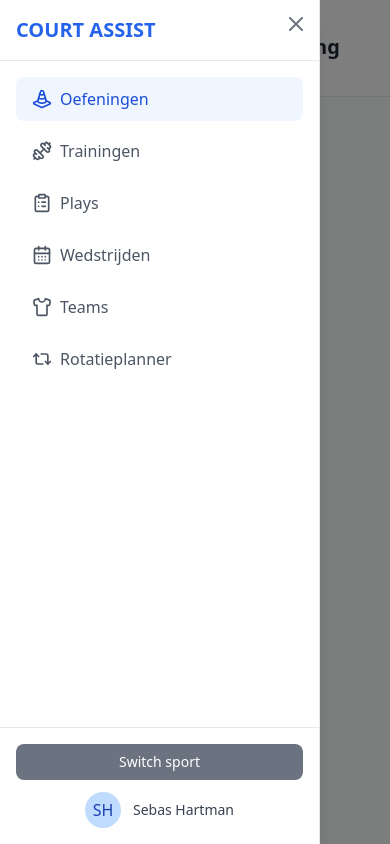
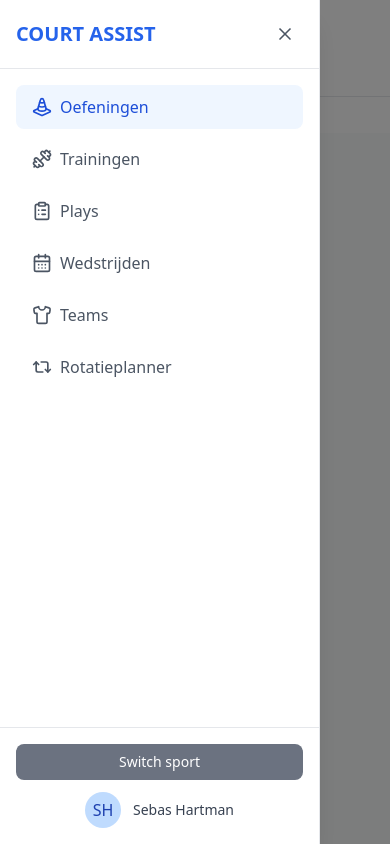
Before and after one commit to SebasJH/court-assist, a Vue app: page /oefening/1 in a window 390 px wide. Both pictures are taken after a click on the button "Menu". Built offline with nearby package versions, Linux system fonts and the light colour scheme.

Commit message:
Updatred mobile navigation

```diff
--- a/src/App.vue
+++ b/src/App.vue
@@ -13,27 +13,26 @@
     </main>
 
     <!-- Mobile sidebar drawer -->
-    <Modal
+    <MobileSidebarDrawer
       :open="mobileSidebarOpen"
       @close="mobileSidebarOpen = false"
-      :drawer="true"
       side="left"
       drawerWidthClass="max-w-xs"
       contentPaddingClass="p-0"
     >
       <Sidebar />
-    </Modal>
+    </MobileSidebarDrawer>
   </div>
 </template>
 
 <script>
 import Sidebar from './components/Sidebar.vue'
 import NotificationBar from './components/NotificationBar.vue'
-import Modal from './components/Modal.vue'
+import MobileSidebarDrawer from './components/MobileSidebarDrawer.vue'
 
 export default {
   name: 'App',
-  components: { Sidebar, NotificationBar, Modal },
+  components: { Sidebar, NotificationBar, MobileSidebarDrawer },
   data() {
     return {
       mobileSidebarOpen: false
--- /dev/null
+++ b/src/components/MobileSidebarDrawer.vue
@@ -0,0 +1,89 @@
+<template>
+  <transition name="msd-overlay-fade" appear>
+    <div
+      v-show="open"
+      class="fixed inset-0 z-[5000] flex bg-black/50 items-stretch justify-start xl:hidden"
+      @mousedown="onOverlayMouseDown"
+      @click="onOverlayClick"
+      role="presentation"
+    >
+      <transition name="msd-drawer-left" appear>
+        <div
+          v-show="open"
+          ref="panel"
+          class="relative bg-white shadow-xl overflow-y-auto h-full w-full"
+          :class="[drawerWidthClass, contentPaddingClass]"
+          role="dialog"
+          aria-modal="true"
+        >
+          <slot />
+        </div>
+      </transition>
+    </div>
+  </transition>
+</template>
+
+<script>
+export default {
+  name: 'MobileSidebarDrawer',
+  props: {
+    open: { type: Boolean, default: false },
+    // side kept for future extensibility; only 'left' is used for the mobile menu
+    side: { type: String, default: 'left' },
+    drawerWidthClass: { type: String, default: 'max-w-xs' },
+    contentPaddingClass: { type: String, default: 'p-0' }
+  },
+  emits: ['close'],
+  data() {
+    return { mouseStartedOnOverlay: false }
+  },
+  methods: {
+    onOverlayMouseDown(e) {
+      this.mouseStartedOnOverlay = e.target === e.currentTarget
+    },
+    onOverlayClick(e) {
+      if (e.target === e.currentTarget && this.mouseStartedOnOverlay) {
+        this.$emit('close')
+      }
+      this.mouseStartedOnOverlay = false
+    },
+    onKeyDown(e) {
+      if (e.key === 'Escape') this.$emit('close')
+    }
+  },
+  mounted() {
+    window.addEventListener('keydown', this.onKeyDown)
+  },
+  unmounted() {
+    window.removeEventListener('keydown', this.onKeyDown)
+  }
+}
+</script>
+
+<style scoped>
+/* Overlay fade */
+.msd-overlay-fade-enter-active,
+.msd-overlay-fade-leave-active {
+  transition: opacity 200ms ease;
+}
+.msd-overlay-fade-enter-from,
+.msd-overlay-fade-leave-to {
+  opacity: 0;
+}
+
+/* Drawer slide from left */
+.msd-drawer-left-enter-active,
+.msd-drawer-left-leave-active {
+  transition: transform 260ms ease, opacity 260ms ease;
+}
+.msd-drawer-left-enter-from,
+.msd-drawer-left-leave-to {
+  transform: translateX(-100%);
+  opacity: 0.9;
+}
+.msd-drawer-left-enter-to,
+.msd-drawer-left-leave-from {
+  transform: translateX(0);
+  opacity: 1;
+}
+</style>
--- a/src/components/Modal.vue
+++ b/src/components/Modal.vue
@@ -58,7 +58,7 @@
     },
     contentClass() {
       if (!this.drawer) {
-        return `rounded-none md:rounded-2xl w-full ${this.maxWidthClass} max-h-[90vh] ${this.contentPaddingClass}`
+        return `rounded-t-2xl md:rounded-2xl w-full ${this.maxWidthClass} max-h-[90vh] ${this.contentPaddingClass}`
       }
       return `h-full w-full ${this.drawerWidthClass} ${this.contentPaddingClass}`
     }
--- a/src/components/PageHeader.vue
+++ b/src/components/PageHeader.vue
@@ -5,7 +5,7 @@
         <div class="flex items-center gap-3 min-w-0">
           <button
             type="button"
-            class="xl:hidden inline-flex items-center justify-center w-10 h-10 rounded-md border border-gray-300 bg-white text-gray-700 hover:bg-gray-50"
+            class="xl:hidden inline-flex items-center justify-center w-10 h-10 shrink-0 rounded-md border border-gray-300 bg-white text-gray-700 hover:bg-gray-50"
             aria-label="Menu"
             @click="openMobileSidebar"
           >
--- a/src/components/Sidebar.vue
+++ b/src/components/Sidebar.vue
@@ -11,14 +11,24 @@
         >
           COURT ASSIST
         </div>
+        <div class="ml-auto flex items-center gap-2">
           <button
-          class="ml-auto hidden xl:inline-flex rounded-md p-2 hover:bg-gray-100 text-gray-600 transition-colors duration-200"
+            class="xl:hidden inline-flex rounded-md p-2 hover:bg-gray-100 text-gray-600 transition-colors duration-200"
+            title="Sluit menu"
+            aria-label="Sluit menu"
+            @click="closeMobileSidebar"
+          >
+            <X :class="iconSizeClass" />
+          </button>
+          <button
+            class="hidden xl:inline-flex rounded-md p-2 hover:bg-gray-100 text-gray-600 transition-colors duration-200"
             :title="collapsed ? 'Expand sidebar' : 'Collapse sidebar'"
             @click="toggleSidebar"
           >
             <ArrowRightToLine v-if="collapsed" :class="iconSizeClass" />
             <ArrowLeftToLine v-else :class="iconSizeClass" />
           </button>
+        </div>
       </div>
     </div>
 
@@ -116,6 +126,10 @@
     onNavClick() {
       // Close the mobile drawer when a navigation item is tapped
       window.dispatchEvent(new CustomEvent('close-mobile-sidebar'))
+    },
+    closeMobileSidebar() {
+      // Explicit close button for mobile drawer
+      window.dispatchEvent(new CustomEvent('close-mobile-sidebar'))
     }
   }
 }
--- a/src/components/exercise/ExerciseListItem.vue
+++ b/src/components/exercise/ExerciseListItem.vue
@@ -8,7 +8,7 @@
     @keydown.enter.prevent="goToDetail"
   >
     <!-- Icon -->
-    <div class="bg-gray-100 w-12 h-12 rounded-lg flex justify-center items-center shrink-0">
+    <div class="bg-gray-100 w-10 h-10 md:w-12 md:h-12 rounded-lg flex justify-center items-center shrink-0">
       <component
         v-if="exercise.icon || exercise.imageIcon"
         :is="exercise.icon || exercise.imageIcon"
--- a/src/views/ExerciseDetail.vue
+++ b/src/views/ExerciseDetail.vue
@@ -2,11 +2,11 @@
   <PageHeader :title="exercise ? exercise.name : 'Oefening'" back-to="/oefeningen" back-label="Oefeningen" tall>
     <template #lead>
       <div class="flex items-center gap-3 min-w-0">
-        <router-link to="/oefeningen" class="inline-flex items-center text-sm text-gray-600 hover:text-blue-600">
+        <router-link to="/oefeningen" class="hidden md:inline-flex items-center text-sm text-gray-600 hover:text-blue-600">
           <ArrowLeft class="w-4 h-4 mr-1" />
           Oefeningen
         </router-link>
-        <span class="text-gray-300 select-none" aria-hidden="true">/</span>
+        <span class="hidden md:inline-block text-gray-300 select-none" aria-hidden="true">/</span>
         <div class="flex items-center gap-3 min-w-0">
           <div class="bg-gray-100 w-10 h-10 lg:w-12 lg:h-12 rounded-lg flex items-center justify-center">
             <component :is="exercise?.icon || exercise?.imageIcon || 'TrafficCone'" class="w-6 h-6 text-gray-700" />
@@ -61,6 +61,18 @@
       </div>
     </template>
   </PageHeader>
+
+  <!-- Mobile-only compact breadcrumbs under header -->
+  <div class="md:hidden bg-white">
+    <div class="container mx-auto px-4 py-2 text-sm text-gray-600 flex items-center gap-1 overflow-hidden">
+      <router-link to="/oefeningen" class="inline-flex items-center hover:text-blue-600">
+        <ArrowLeft class="w-4 h-4 mr-1" />
+        Oefeningen
+      </router-link>
+      <span class="text-gray-300" aria-hidden="true">/</span>
+      <span class="truncate font-medium text-gray-800">{{ exercise ? exercise.name : 'Oefening' }}</span>
+    </div>
+  </div>
 
   <div class="container mx-auto px-4 py-6" v-if="exercise">
     <!-- Edit modal -->
```
Lines whose indentation alone changed are shown as unchanged.
